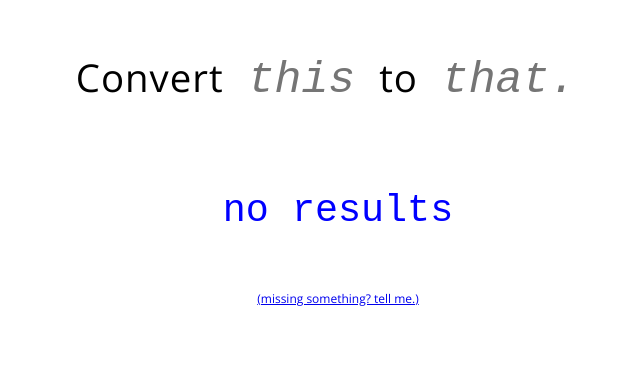
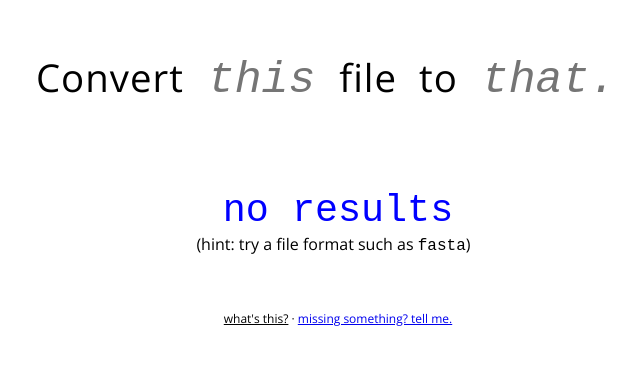
Before and after one commit to raivivek/convert-this-to-that, a plain HTML site: page index.html in a window 1280 px wide. Shown: the part 179-544 px from the top of the page, without its empty margins (302-942 px from the left). Drawn offline with nearby package versions, Linux system fonts and the light colour scheme.

Commit message:
fine tune ui a little; add tooltip describing what it is

```diff
--- a/client.css
+++ b/client.css
@@ -57,6 +57,10 @@ input {
   width: 5ch;
 }
 
+.item {
+  text-align: center;
+}
+
 ul {
   list-style: none;
   padding: 0;
--- a/client.js
+++ b/client.js
@@ -48,7 +48,7 @@ $(function() {
         var html = '';
         if (!tools || tools.length < 1) {
             $('.result').css({"background-color": "unset"});
-            return `<li> <div class="item"> <a target="_blank" class="tool">no results</a> </div> </li>`;
+            return `<li> <div class="item"> <a target="_blank" class="tool">no results</a> <br> <span style="font-size: 1rem;">(hint: try a file format such as <code>fasta</code>)</span></div> </li>`;
         }
 
       const result = Array.from(new Set(tools.map(t => t.tool)))
--- a/index.html
+++ b/index.html
@@ -14,13 +14,13 @@
     <div class="container">
         <div class="row query">
             <p>Convert</p>
-            <span> <input class="input-this" type="text" autocomplete=off placeholder="this" oninput="this.style.width = (Math.max(this.value.length, 3) + 1) + 'ch';"> </span>
-            <p> to </p>
-            <span> <input class="input-that" type="text" autocomplete=off placeholder="that." oninput="this.style.width = (Math.max(this.value.length, 4) + 1) + 'ch';"> </span>
+            <span> <input class="input-this" type="text" autocomplete=off placeholder="this" oninput="this.style.width = (Math.max(this.value.length, 4)) + 'ch';"> </span>
+            <p> file </p> <p> to </p>
+            <span> <input class="input-that" type="text" autocomplete=off placeholder="that." oninput="this.style.width = (Math.max(this.value.length, 5)) + 'ch';"> </span>
         </div>
         <div class="row result"><ul class="item-list"></ul></div>
-        <div class="footer">
-          <a class="send-note" href="https://forms.gle/QorQrnD5gMNWPykF8">(missing something? tell me.)</a> </span>
+        <div class="footer send-note">
+          <a target="blank" style="text-decoration: underline;" title="Quickly lookup tools to convert one file format to another. Works only for bioinformatics tools.">what's this?</a> &middot; <a href="https://forms.gle/QorQrnD5gMNWPykF8">missing something? tell me.</a> </span>
         </div>
     </div>
   </body>
```
